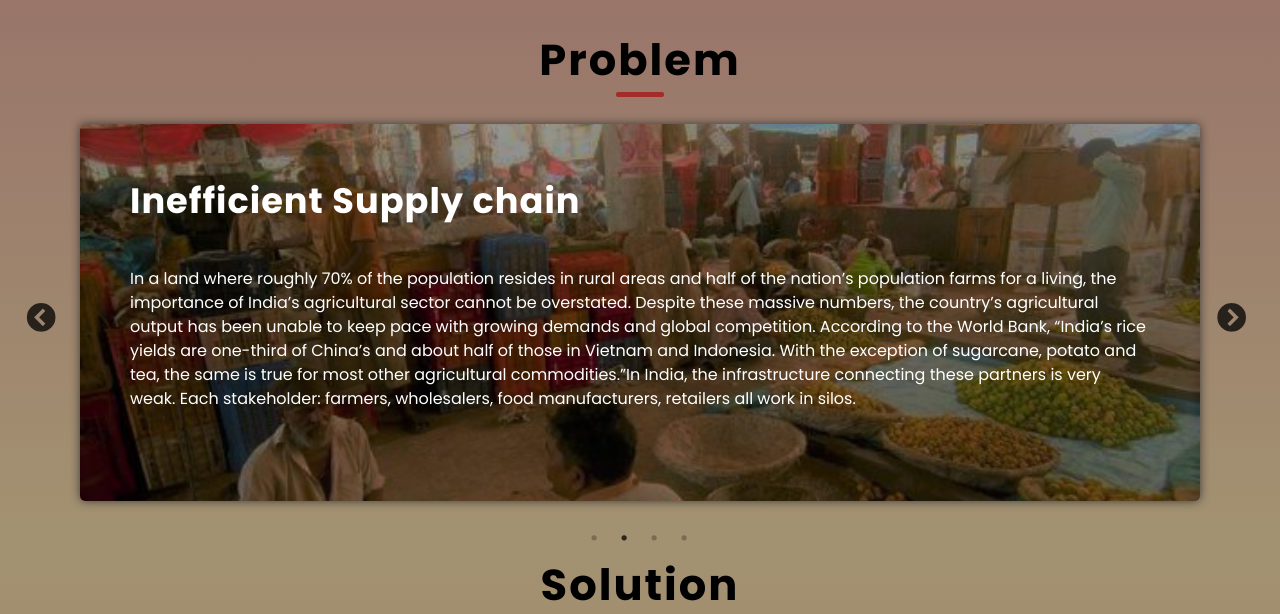
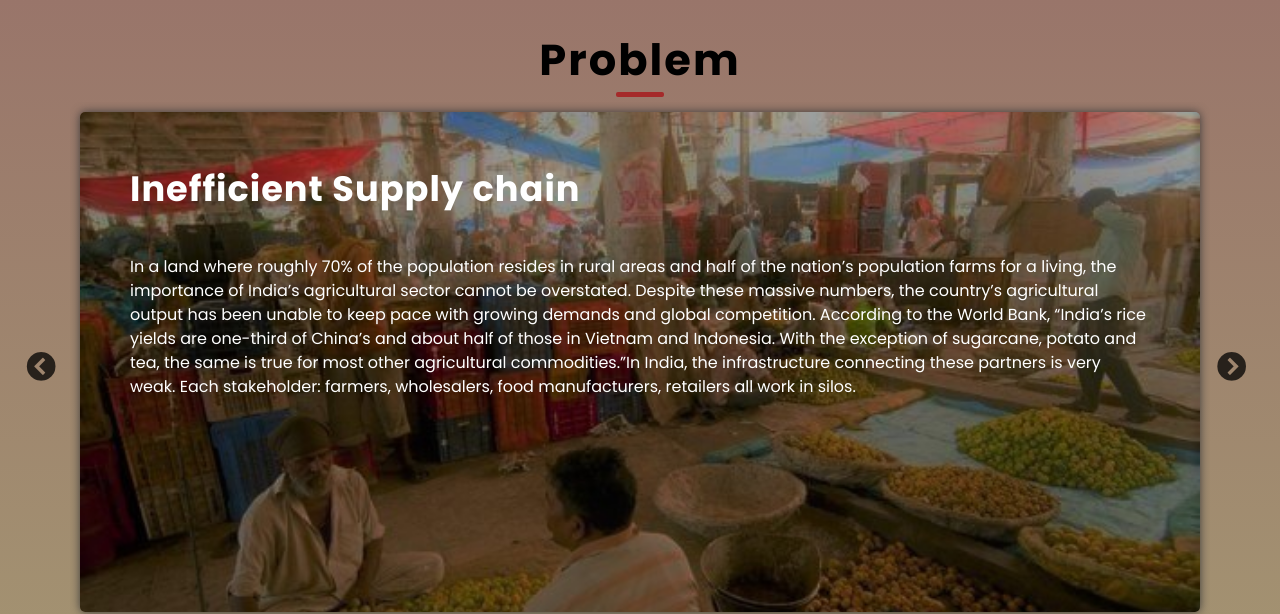
Before and after one commit to soft-coded/sos-at, a React (Create React App) app: page / in a window 1280 px wide. Shown: the part 802-1416 px from the top of the page. Built offline with nearby package versions, Linux system fonts and the light colour scheme.

Commit message:
Re-add carousel

```diff
--- a/src/sections/problem/problem.scss
+++ b/src/sections/problem/problem.scss
@@ -8,20 +8,17 @@
 		padding-bottom: 50px;
 	}
 
-	.slick-track {
-		display: flex;
-		align-items: center;
-	}
-
 	.research-item {
 		border-radius: 5px;
 		box-shadow: $shadow-1;
 		margin: 10px;
 		padding: 50px;
+		height: 500px;
 
 		@media (max-width: $mobile-width-1) {
 			padding: 20px;
 			margin: 10px;
+			height: unset;
 		}
 
 		h1 {
```
